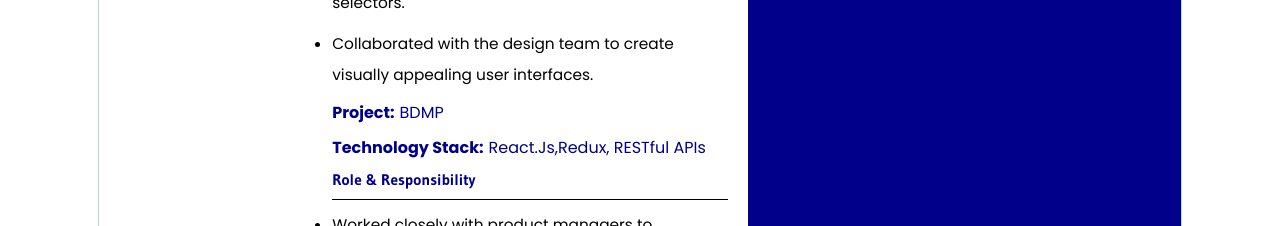
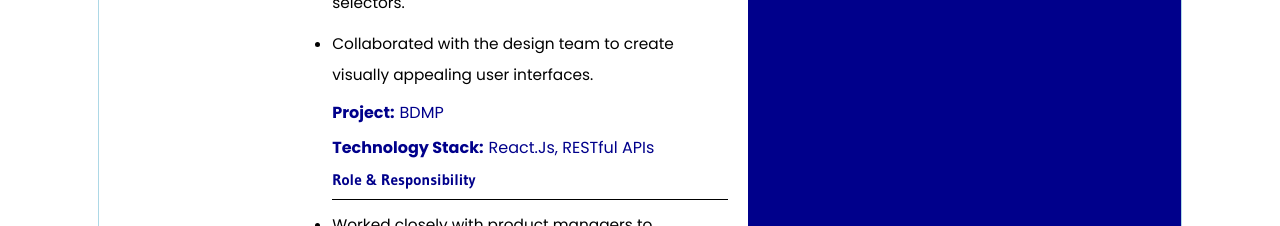
Before and after one commit to anilkapse1/aboutme, a React (Vite) app: page / in a window 1280 px wide. Shown: the part 2740-2966 px from the top of the page. Built offline with nearby package versions, Linux system fonts and the light colour scheme.

Commit message:
updated a project info

```diff
--- a/src/App.jsx
+++ b/src/App.jsx
@@ -266,7 +266,7 @@ const App = () => {
                   </ul>
 
                   <h4>Project:<span>BDMP</span></h4>
-                  <h4>Technology Stack:<span>React.Js,Redux, RESTful APIs</span></h4>
+                  <h4>Technology Stack:<span>React.Js, RESTful APIs</span></h4>
                   <h3>Role & Responsibility</h3>
                   <ul>
                     <li>
```
